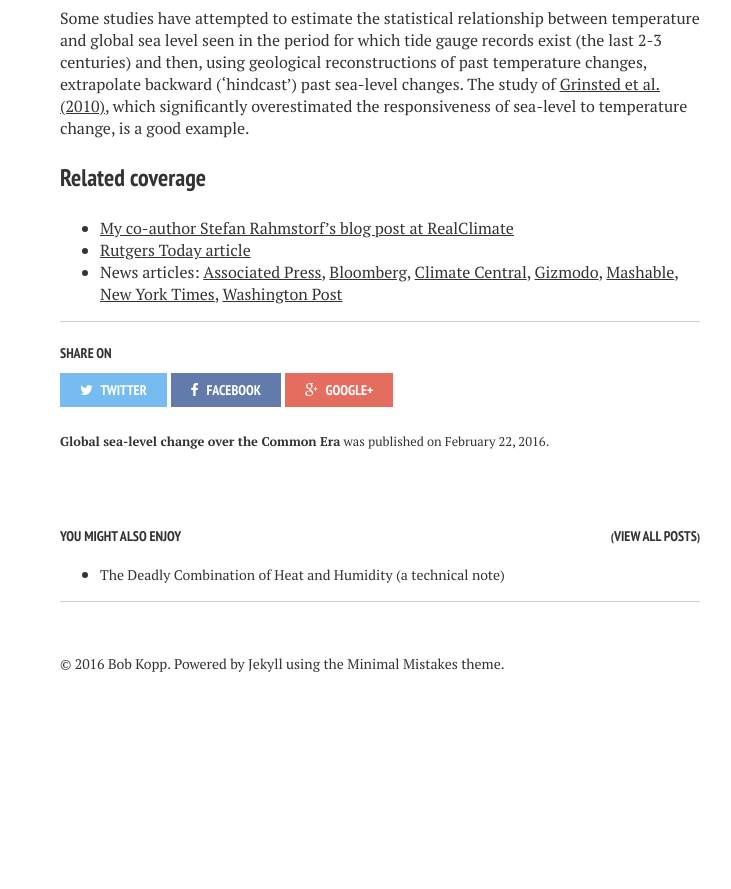
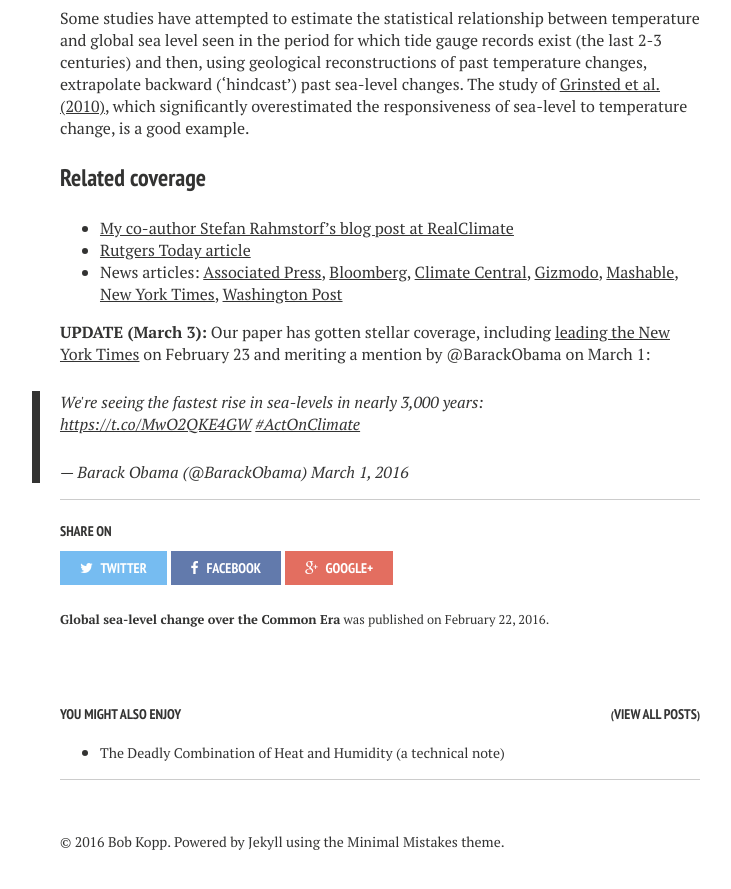
Before and after one commit to mrke/bobkopp.github.io, a Jekyll site: the page built from _posts/2016-02-22-160222-pnas-commonera.md, in a window 1280 px wide and 900 px high, scrolled down 3818 px. Shown: the top 889 px of the window, without its empty margins (260-991 px from the left). Built offline with Jekyll 4.4.1, drawn with Linux system fonts in a browser that asks for light colours; nearby versions of some CDN libraries; comment, search, counter and statistics services are not loaded; before the commit the page ends 4540 px from its top, so only the background shows below that.

Commit message:
Updated post

```diff
--- a/_posts/2016-02-22-160222-pnas-commonera.md
+++ b/_posts/2016-02-22-160222-pnas-commonera.md
@@ -72,3 +72,7 @@ Some studies have attempted to estimate the statistical relationship between tem
 * [My co-author Stefan Rahmstorf's blog post at RealClimate](http://www.realclimate.org/index.php/archives/2016/02/millennia-of-sea-level-change/)
 * [Rutgers Today article](http://news.rutgers.edu/news/sea-level-rise-20th-century-was-fastest-3000-years-rutgers-led-study-finds/20160217)
 * News articles: [Associated Press](http://apne.ws/1oDJB5a), [Bloomberg](http://www.bloomberg.com/news/articles/2016-02-22/most-u-s-flooding-linked-to-climate-change), [Climate Central](http://www.climatecentral.org/news/study-reveals-acceleration-of-sea-level-rise-20055), [Gizmodo](http://gizmodo.com/without-humans-global-sea-levels-could-actually-be-fal-1760589873), [Mashable](http://mashable.com/2016/02/22/manmade-sea-level-rise-flooding), [New York Times](http://www.nytimes.com/2016/02/23/science/sea-level-rise-global-warming-climate-change.html), [Washington Post](https://www.washingtonpost.com/news/energy-environment/wp/2016/02/22/seas-are-now-rising-faster-than-they-have-in-2800-years-scientists-say/)
+
+**UPDATE (March 3):** Our paper has gotten stellar coverage, including [leading the New York Times](http://www.nytimes.com/2016/02/23/science/sea-level-rise-global-warming-climate-change.html) on February 23 and meriting a mention by @BarackObama on March 1:
+
+<blockquote class="twitter-tweet" data-lang="en"><p lang="en" dir="ltr">We&#39;re seeing the fastest rise in sea-levels in nearly 3,000 years: <a href="https://t.co/MwO2QKE4GW">https://t.co/MwO2QKE4GW</a> <a href="https://twitter.com/hashtag/ActOnClimate?src=hash">#ActOnClimate</a></p>&mdash; Barack Obama (@BarackObama) <a href="https://twitter.com/BarackObama/status/704770760259166208">March 1, 2016</a></blockquote> <script async src="//platform.twitter.com/widgets.js" charset="utf-8"></script>
```
